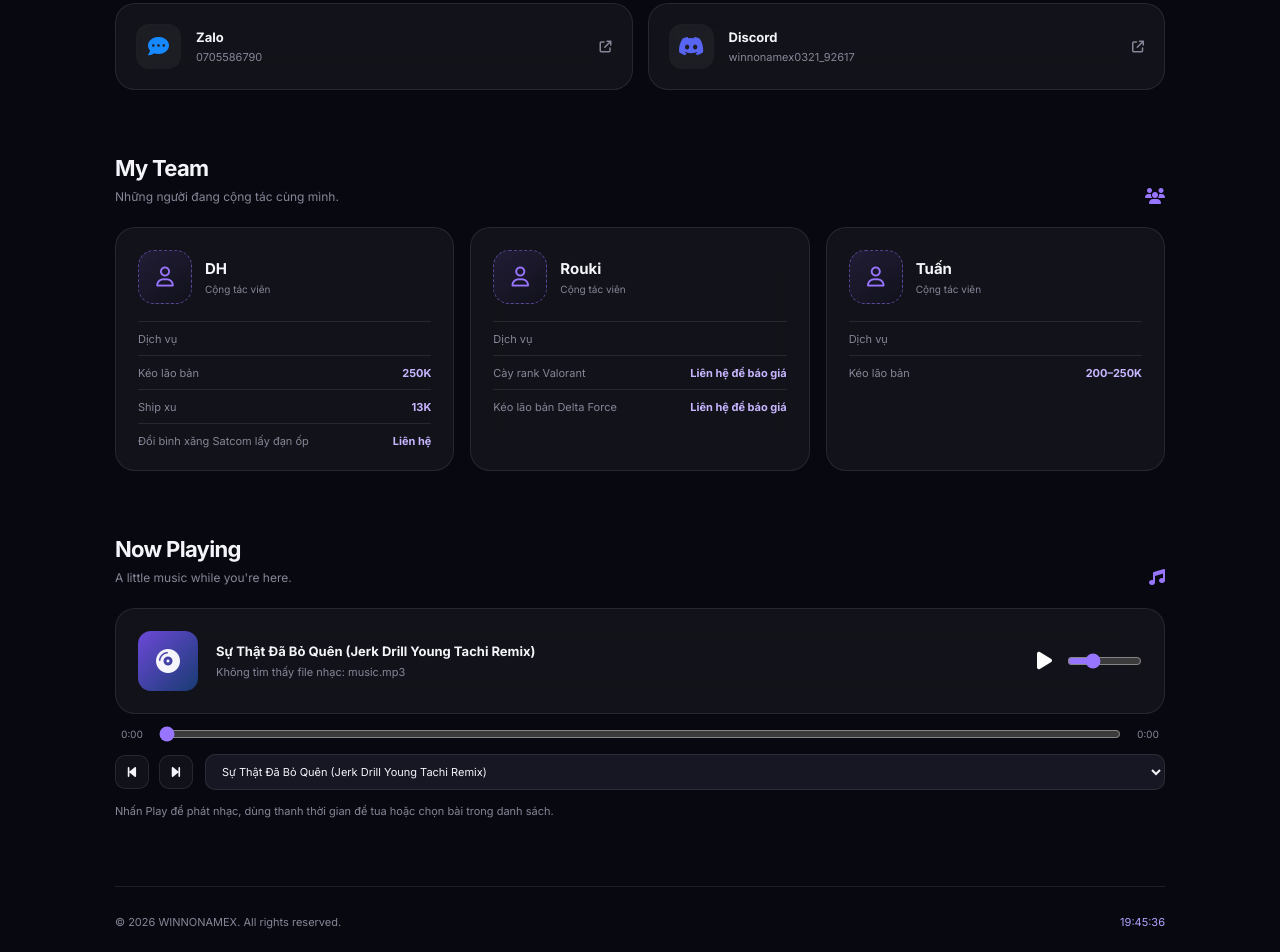
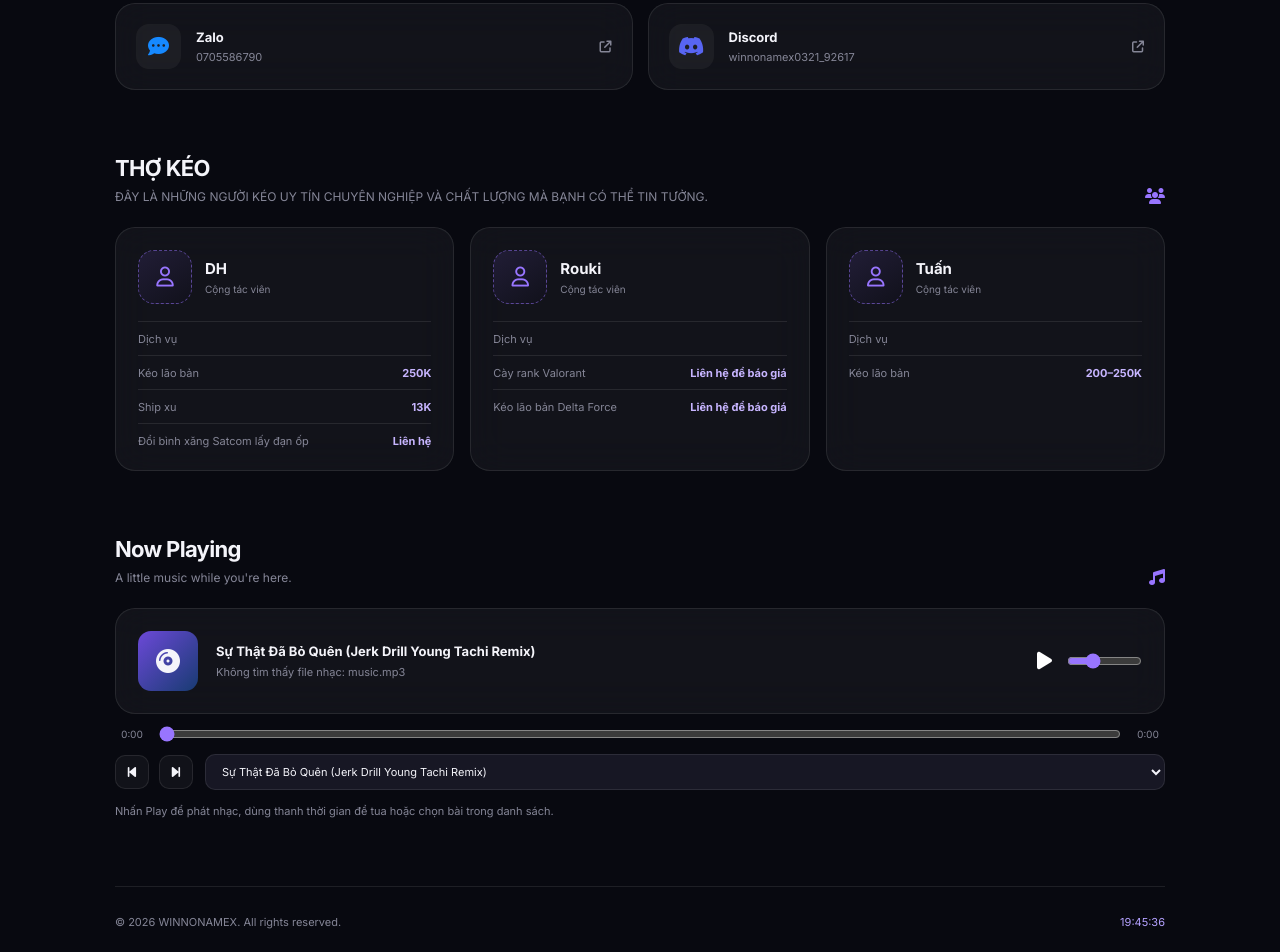
Before and after one commit to winnonamex/WINNONAMEX29, a plain HTML site: page index.html in a window 1280 px wide. Shown: the part 1185-2137 px from the top of the page. Drawn offline with Linux system fonts and the light colour scheme.

Commit message:
Update index.html

```diff
--- a/index.html
+++ b/index.html
@@ -54,7 +54,7 @@ footer{border-top:1px solid var(--border);padding:28px 0;display:flex;justify-co
 <header class="hero"><div><div class="hello">HI</div><h1>CHÀO CÁC VỢ ĐÃ ĐẾN VỚI WEB CỦA CHỦ KÊNH<br><span>WINNONAMEX.</span></h1><p class="hero-desc">WEB NÀY SẼ LÀ NƠI ANH EM BOOK THỢ KÉO LÃO BẢN UY TÍN TRÁNH VIỆC BỊ SÌ CAM.</p><div class="hero-buttons"><a href="#social" class="btn primary"><i class="fa-solid fa-link"></i> My Socials</a><a href="donate.html" class="btn secondary"><i class="fa-solid fa-heart"></i> Donate</a></div></div><div class="avatar-wrap"><div class="avatar-box"><img class="avatar" src="avatar.jpg" alt="WINNONAMEX"></div></div></header>
 <section id="donate" class="reveal"><div class="section-heading"><div><h2> &amp; CÚNG TRAI NƯỚC</h2><p>Nếu muốn cúng cho tôi trai nước, bạn có thể cúng ở trang Donate riêng.</p></div><i class="fa-solid fa-heart" style="color:#9875ff"></i></div><div class="glass donate-panel"><div><h3>CÚNG CHO WINNONAMEX</h3><p>Cảm ơn bạn đã cúng cho chủ kênh trai nước. Nhấn nút bên cạnh để mở trang chứa mã QR Donate.</p></div><a href="donate.html" class="btn primary donate-link"><i class="fa-solid fa-qrcode"></i> Open Donate</a></div></section>
 <section id="social" class="reveal"><div class="section-heading"><div><h2>Connect With Me</h2><p>Find me on social media.</p></div><i class="fa-solid fa-share-nodes" style="color:#9875ff"></i></div><div class="social-grid" id="socialGrid"></div></section>
-<section id="team" class="reveal"><div class="section-heading"><div><h2>My Team</h2><p>Những người đang cộng tác cùng mình.</p></div><i class="fa-solid fa-users" style="color:#9875ff"></i></div><div class="team-grid">
+<section id="team" class="reveal"><div class="section-heading"><div><h2>THỢ KÉO</h2><p>ĐÂY LÀ NHỮNG NGƯỜI KÉO UY TÍN CHUYÊN NGHIỆP VÀ CHẤT LƯỢNG MÀ BẠNH CÓ THỂ TIN TƯỞNG.</p></div><i class="fa-solid fa-users" style="color:#9875ff"></i></div><div class="team-grid">
 <a class="glass team-card" href="https://discordapp.com/users/911107392001961987" target="_blank" rel="noopener noreferrer" aria-label="Mở hồ sơ Discord của DH">
 <div class="team-top"><div class="team-avatar-placeholder" aria-label="Chưa có ảnh đại diện"><i class="fa-regular fa-user"></i></div><div><div class="team-name">DH</div><div class="team-role">Cộng tác viên</div></div></div>
 <div class="price-list"><div class="price-row"><span>Dịch vụ</span><strong></strong></div><div class="price-row"><span>Kéo lão bản</span><strong>250K</strong></div><div class="price-row"><span>Ship xu</span><strong>13K</strong></div><div class="price-row"><span>Đổi bình xăng Satcom lấy đạn ốp</span><strong>Liên hệ</strong></div></div></a>
```
